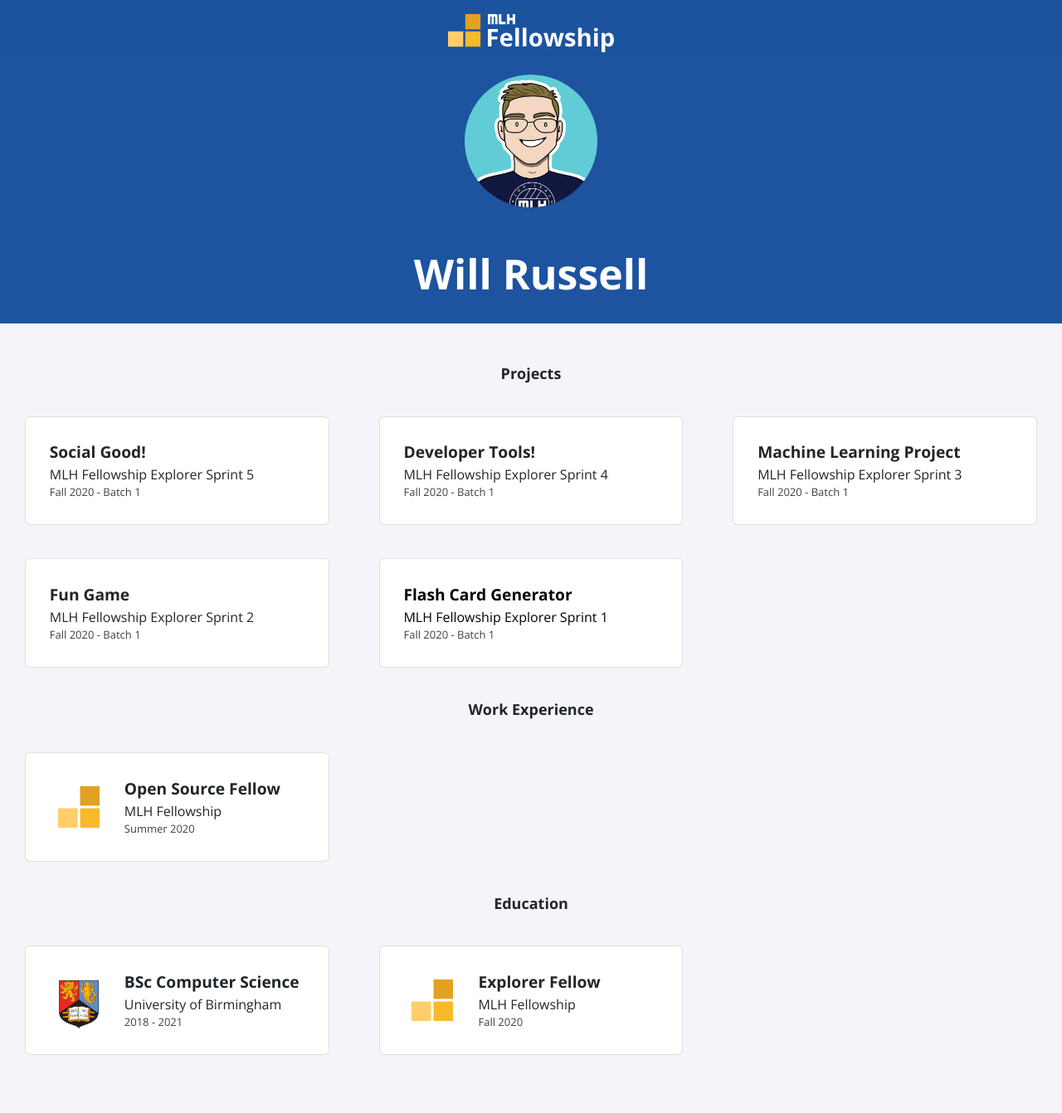
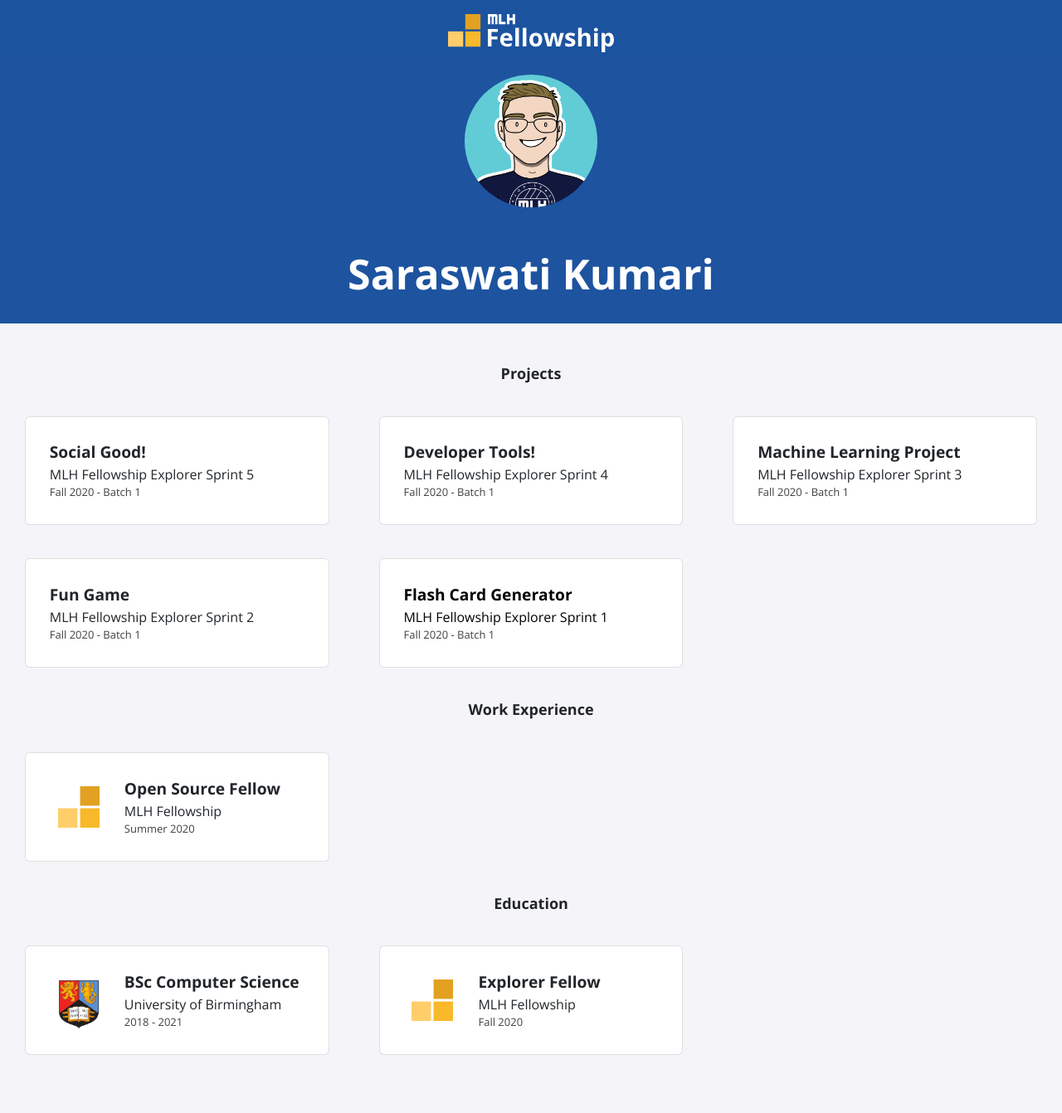
Before and after one commit to saraswati789/saraswati789.github.io, a Jekyll site: the page built from index.html, in a window 1280 px wide. Shown: the whole page at 83% size. Built offline with Jekyll 4.4.1, drawn with Linux system fonts in a browser that asks for light colours; nearby versions of some CDN libraries.

Commit message:
Update _config.yml to include saraswati's name and her social media

```diff
--- a/_config.yml
+++ b/_config.yml
@@ -1,13 +1,13 @@
-title: "Will Russell"
-email: fellowship@mlh.io
+title: "Saraswati Kumari"
+email: vandana.saras11@gmail.com
 description: >- # this means to ignore newlines until "baseurl:"
   Write an awesome description for your new site here. You can edit this
   line in _config.yml. It will appear in your document head meta (for
   Google search results) and in your feed.xml site description.
 baseurl: "/"
-url: "/portfolio-template"
-twitter_username: mlhacks
-github_username:  mlh-fellowship
+url: "https://saraswati789.github.io"
+twitter_username: saraswatiKuma17
+github_username:  saraswati789
 
 sass:
   sass_dir: _sass
```
